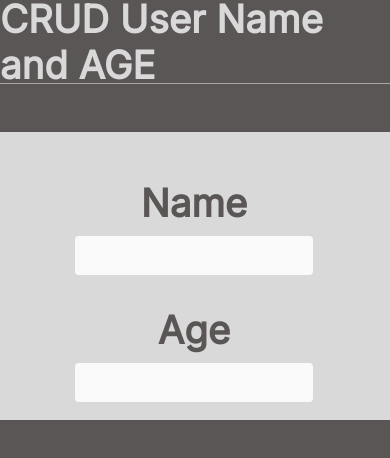
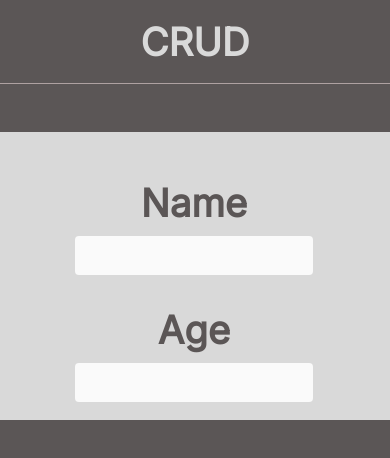
Before and after one commit to akashmore1/React-Concepts-Everything, a React (Create React App) app in the folder 01-Basics_Of_React_Revise/: page / in a window 390 px wide. Shown: the top 458 px of the page. Built offline with nearby package versions, Linux system fonts and the light colour scheme.

Commit message:
Make header responsive

```diff
--- a/01-Basics_Of_React_Revise/src/components/Header/Header.css
+++ b/01-Basics_Of_React_Revise/src/components/Header/Header.css
@@ -9,3 +9,17 @@
   font-size: 2.4rem;
   font-weight: bold;
 }
+
+.display_short {
+  display: none;
+}
+
+@media (max-width: 544px) {
+  .display_wide {
+    display: none;
+  }
+
+  .display_short {
+    display: flex;
+  }
+}
--- a/01-Basics_Of_React_Revise/src/components/Header/Header.js
+++ b/01-Basics_Of_React_Revise/src/components/Header/Header.js
@@ -2,7 +2,14 @@ import React from "react";
 import "./Header.css";
 
 const Header = () => {
-  return <section className="header__section">CRUD User Name and AGE</section>;
+  return (
+    <>
+      <section className="header__section display_wide">
+        CRUD User Name and AGE
+      </section>
+      <section className="header__section display_short">CRUD</section>
+    </>
+  );
 };
 
 export default Header;
```
